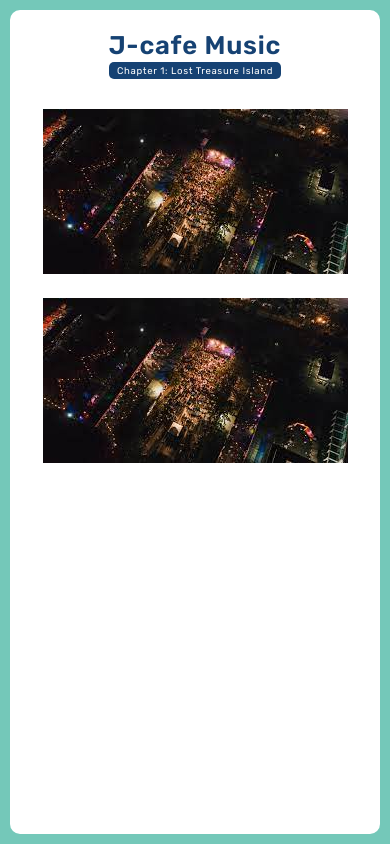
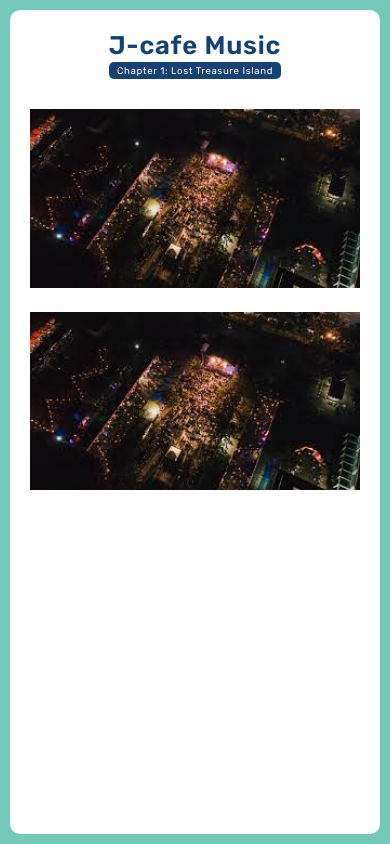
Before and after one commit to krisnamic/Detail-Home, a plain HTML site: page index.html in a window 390 px wide. Drawn offline with Linux system fonts and the light colour scheme.

Commit message:
fix: fix image responsiveness

```diff
--- a/style.css
+++ b/style.css
@@ -70,8 +70,11 @@ body {
   text-align: center;
 }
 
-img {
-  max-width: 100%;
+.img-container img {
+  width: 100%;
+  height: max-content;
+  object-fit: cover;
+  object-position: center;
 }
 
 @media only screen and (min-width: 600px) {
```
